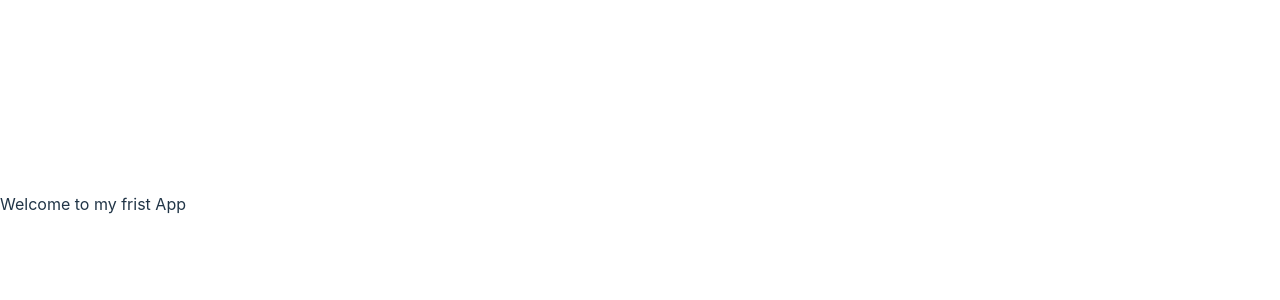
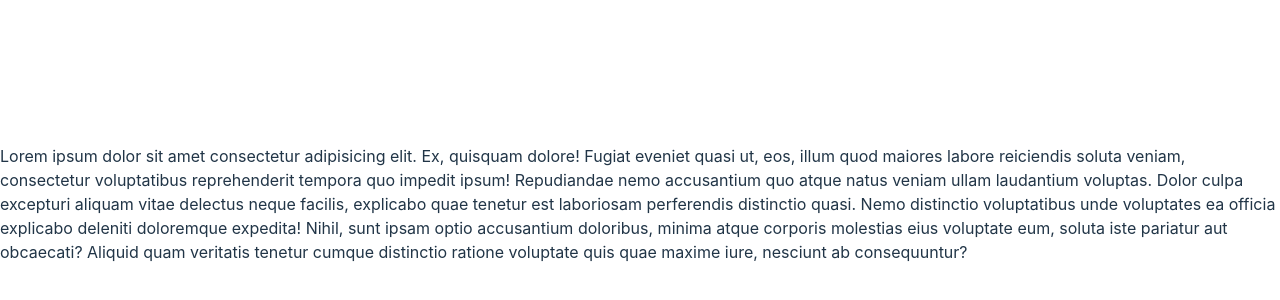
Before and after one commit to Prince-babu86/PWA-App, a React (Vite) app: page / in a window 1280 px wide. Shown: the part 196-496 px from the top of the page. Built offline with nearby package versions, Linux system fonts and the light colour scheme.

Commit message:
lorem add

```diff
--- a/src/App.jsx
+++ b/src/App.jsx
@@ -3,7 +3,7 @@ import React from 'react'
 const App = () => {
   return (
     <div>
-      Welcome to my frist App
+   Lorem ipsum dolor sit amet consectetur adipisicing elit. Ex, quisquam dolore! Fugiat eveniet quasi ut, eos, illum quod maiores labore reiciendis soluta veniam, consectetur voluptatibus reprehenderit tempora quo impedit ipsum! Repudiandae nemo accusantium quo atque natus veniam ullam laudantium voluptas. Dolor culpa excepturi aliquam vitae delectus neque facilis, explicabo quae tenetur est laboriosam perferendis distinctio quasi. Nemo distinctio voluptatibus unde voluptates ea officia explicabo deleniti doloremque expedita! Nihil, sunt ipsam optio accusantium doloribus, minima atque corporis molestias eius voluptate eum, soluta iste pariatur aut obcaecati? Aliquid quam veritatis tenetur cumque distinctio ratione voluptate quis quae maxime iure, nesciunt ab consequuntur?
     </div>
   )
 }
```
